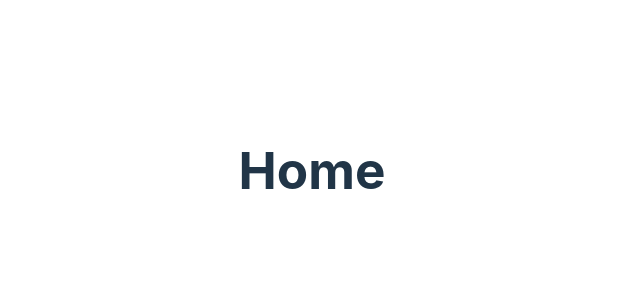
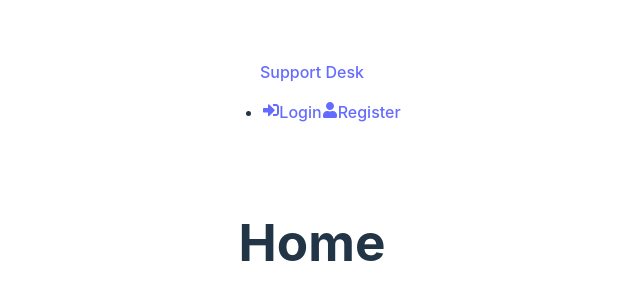
Before and after one commit to codeherbert/support-ticket-plus, a React (Vite) app in the folder frontend/: page / in a window 1280 px wide. Shown: the part 230-530 px from the top of the page, without its empty margins (328-968 px from the left). Built offline with nearby package versions, Linux system fonts and the light colour scheme.

Commit message:
creates Header component with initial setup

```diff
--- a/frontend/src/App.jsx
+++ b/frontend/src/App.jsx
@@ -1,5 +1,6 @@
 import {BrowserRouter as Router, Routes, Route} from 'react-router-dom';
 import './App.css';
+import Header from './components/Header';
 import Home from './pages/Home';
 import Login from './pages/Login';
 import Register from './pages/Register';
@@ -9,6 +10,7 @@
     <>
       <Router>
         <div className="container">
+        <Header />
           <Routes>
             <Route path='/' element={<Home />} />
             <Route path='/login' element={<Login />} />
--- /dev/null
+++ b/frontend/src/components/Header.jsx
@@ -0,0 +1,24 @@
+import {FaSignInAlt, FaSignOutAlt, FaUser} from 'react-icons/fa';
+import {Link} from 'react-router-dom';
+
+function Header() {
+    return (
+        <header className="header">
+            <div className="logo">
+                <Link to="/">Support Desk</Link>
+                <ul>
+                    <li>
+                        <Link to="login">
+                            <FaSignInAlt />Login
+                        </Link>
+                        <Link to="register">
+                            <FaUser />Register
+                        </Link>
+                    </li>
+                </ul>
+            </div>
+        </header>
+    )
+};
+
+export default Header;
```
